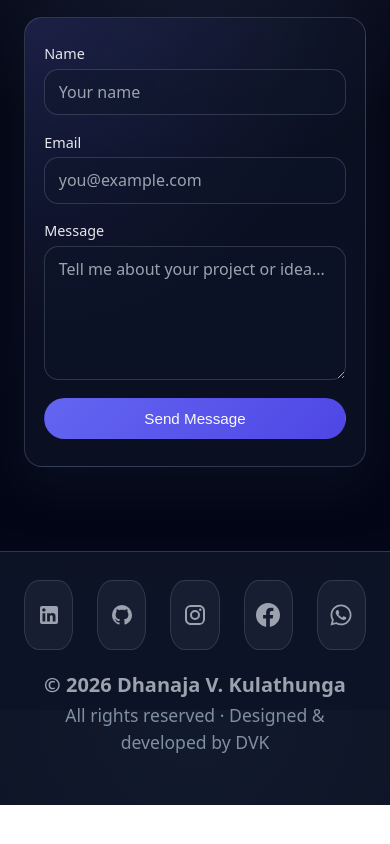
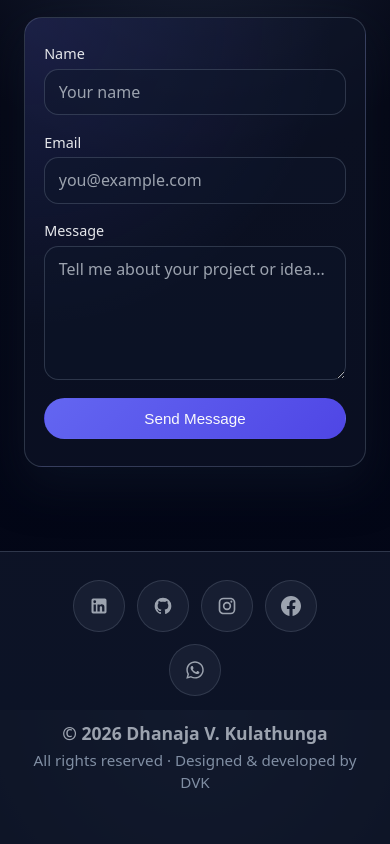
Before and after one commit to danajakulathunga/My-Portfolio, a React (Vite) app: page /contact in a window 390 px wide. Shown: the part 9418-10262 px from the top of the page. Before the commit the page ends 10223 px from the top, so only its background shows below. Built offline with nearby package versions, Linux system fonts and the light colour scheme.

Commit message:
rgewgewrge

```diff
--- a/src/styles/global.css
+++ b/src/styles/global.css
@@ -318,6 +318,51 @@ main {
   main {
     padding-top: 64px;
   }
+
+  .footer-social {
+    gap: 0.85rem;
+    margin-bottom: 1.5rem;
+  }
+
+  .footer-social-link {
+    width: 56px;
+    height: 56px;
+    border-radius: 50%;
+  }
+
+  .footer-social-link svg {
+    width: 22px;
+    height: 22px;
+  }
+}
+
+@media (max-width: 480px) {
+  .footer-social {
+    gap: 0.75rem;
+    flex-wrap: wrap;
+    justify-content: center;
+    max-width: 280px;
+    margin-left: auto;
+    margin-right: auto;
+  }
+
+  .footer-social-link {
+    width: 52px;
+    height: 52px;
+  }
+
+  .footer-social-link svg {
+    width: 20px;
+    height: 20px;
+  }
+
+  .footer-caption {
+    font-size: 1.1rem;
+  }
+
+  .footer-caption-secondary {
+    font-size: 0.95rem;
+  }
 }
 
 /* Scoped section header styles for specific pages (do not apply to navbar) */
```
